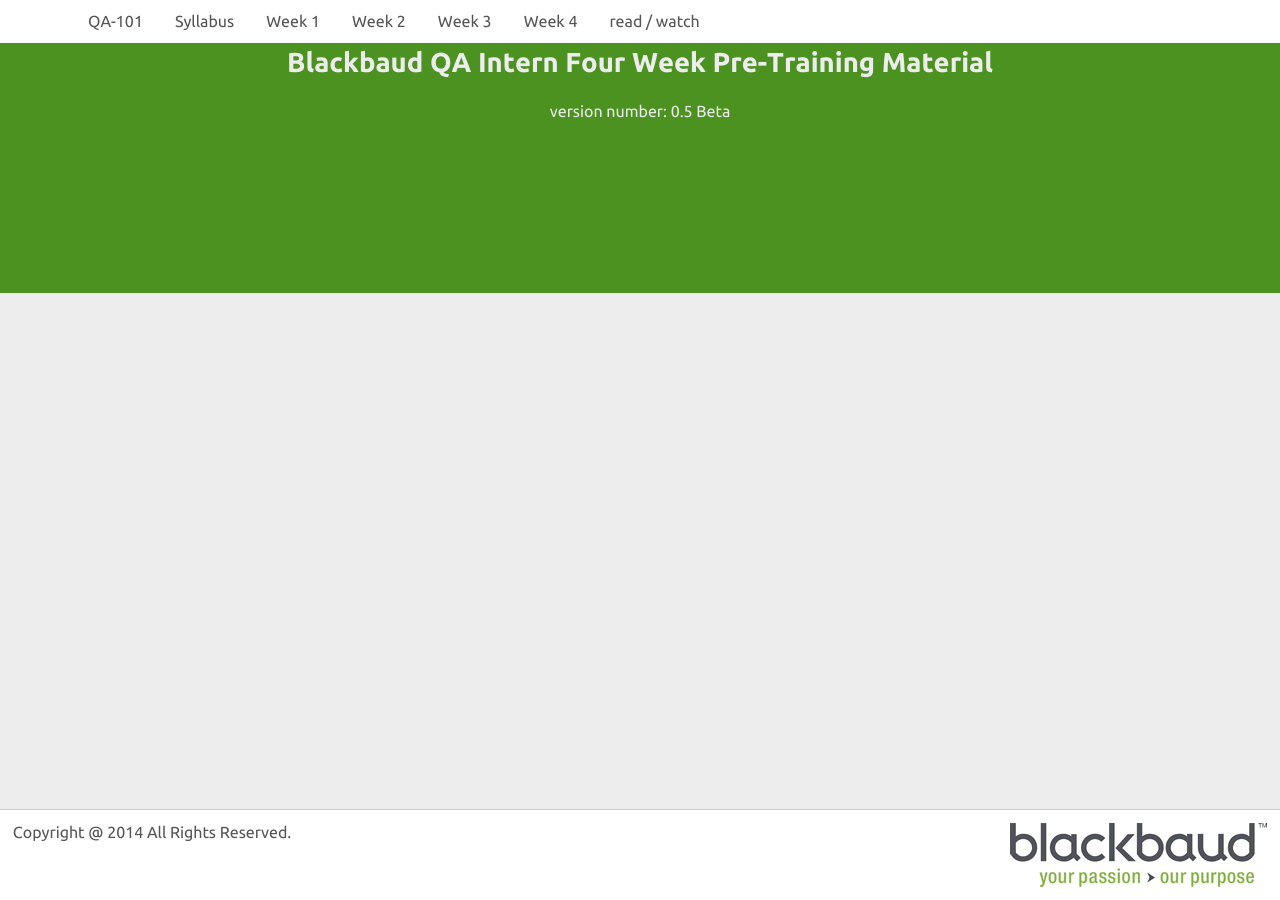
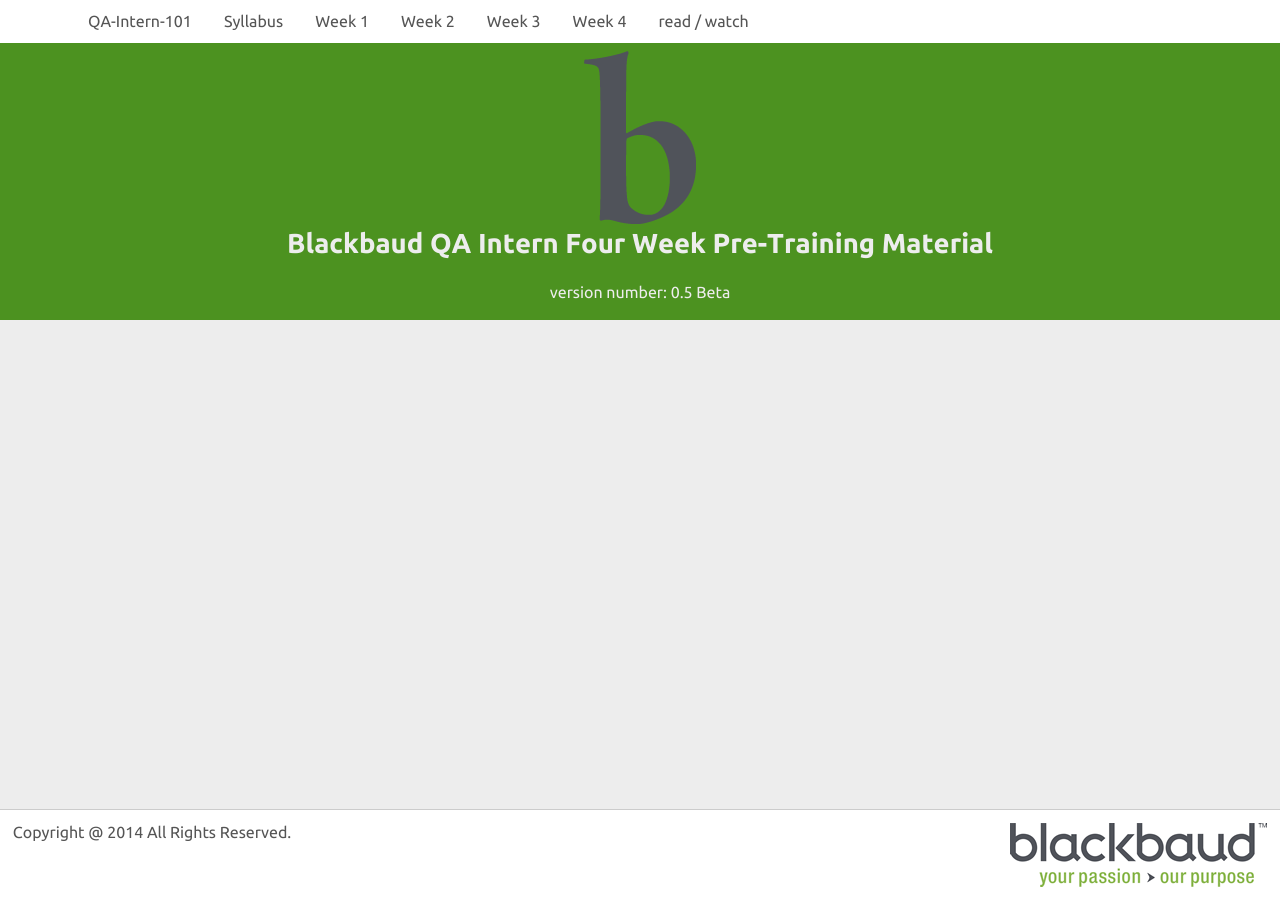
Before and after one commit to etuitiveapps/qa_101_jekyll, a Jekyll site: the page built from index.html, in a window 1280 px wide. Built offline with Jekyll 4.4.1, drawn with Linux system fonts in a browser that asks for light colours; Markdown is read by kramdown in place of the engine named in the settings.

Commit message:
add b-logo to blog cover bage

```diff
--- a/_config.yml
+++ b/_config.yml
@@ -1,4 +1,5 @@
 name: QA-101
+menuTitle: QA-Intern-101
 markdown: redcarpet
 pygments: true
 permalink: /qa_101_jekyll/
--- a/_config_test.yml
+++ b/_config_test.yml
@@ -1,4 +1,5 @@
 name: QA-101
+menuTitle: QA-Intern-101
 markdown: redcarpet
 pygments: true
 permalink: /
--- a/_includes/blog_cover.html
+++ b/_includes/blog_cover.html
@@ -1,6 +1,7 @@
 <div class="blog-cover">
     <section>
         <div class="container">
+            <img id="b-logo" src="img/b_logo.png">
             <h3 class="index-blog-cover-text">
                 Blackbaud QA Intern Four Week Pre-Training Material
             </h3>
--- a/_includes/navigation.html
+++ b/_includes/navigation.html
@@ -3,7 +3,7 @@
 
         <ul class="menu horizontal white flat">
             <li>
-                <a href="{{ site.permalink }}index.html" id="index_link">{{ site.name }}</a>
+                <a href="{{ site.permalink }}index.html" id="index_link">{{ site.menuTitle }}</a>
             </li>
             <li>
                 <a href="{{ site.permalink }}syllabus.html" id="syllabus_link">Syllabus</a>
@@ -30,7 +30,7 @@
     <nav class="ink-navigation ink-grid hide-all show-medium show-small">
         <ul class="menu vertical flat white">
             <li>
-                <a class="logoPlaceholder push-left" href="{{ site.permalink }}index.html" title="Site Title" id="index_mobile_link">{{ site.name }}</a>
+                <a class="logoPlaceholder push-left" href="{{ site.permalink }}index.html" title="Site Title" id="index_mobile_link">{{ site.menuTitle }}</a>
                 <button class="toggle push-right" data-target="#topbar_menu" id="toggleVisibility">
                             <span class="icon-reorder">
                             </span>
--- a/css/blackbaud_style.css
+++ b/css/blackbaud_style.css
@@ -14,6 +14,13 @@
     top: .6em; right: 0;
     padding: 0;
     color: #bbbbbb;
+}
+
+#b-logo {
+    display: block;
+    margin-top: 0.5em;
+    margin-left: auto;
+    margin-right: auto
 }
 
  /*#blackbaudlogo {*/
--- a/index.html
+++ b/index.html
@@ -1,4 +1,4 @@
 ---
 layout: qa101index
-title: QA-101
+title: QA-Intern-101
 ---
```
Also changed, not shown: img/b_logo.png (added).
